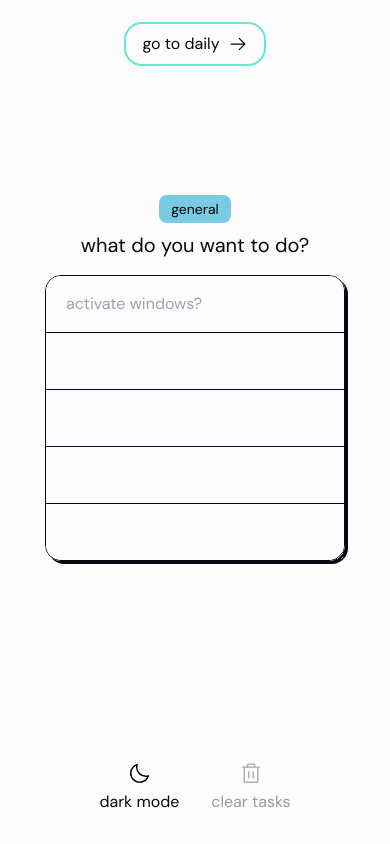
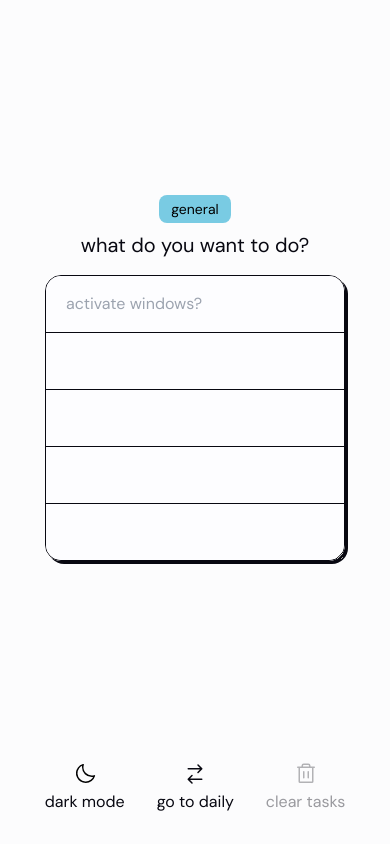
Before and after one commit to LukeberryPi/phived, a React (Vite) app: page / in a window 390 px wide. Built offline with nearby package versions, Linux system fonts and the light colour scheme.

Commit message:
remove mode selector mobile

```diff
--- a/src/components/Daily.tsx
+++ b/src/components/Daily.tsx
@@ -1,13 +1,6 @@
 import { useEffect, useRef } from "react";
 import { HelmetProvider } from "react-helmet-async";
-import {
-  Footer,
-  Header,
-  Message,
-  DailyTasks,
-  Head,
-  ModeSelectorMobile,
-} from "src/components";
+import { Footer, Header, Message, DailyTasks, Head } from "src/components";
 import { DailyTasksContextProvider } from "src/contexts";
 
 export function Daily() {
@@ -55,7 +48,6 @@ export function Daily() {
         <HelmetProvider>
           <Head />
         </HelmetProvider>
-        <ModeSelectorMobile />
         <Header />
         <DailyTasks />
         <Message />
--- a/src/components/Header.tsx
+++ b/src/components/Header.tsx
@@ -2,7 +2,7 @@ import { useEffect, useState } from "react";
 import { useDailyTasksContext, useGeneralTasksContext } from "src/contexts";
 import { HelpMenu, ModeSelector } from "src/components";
 import { handleSetTheme, isDailyPage, isThemeSetToDark } from "src/utils";
-import { Trash, Moon, CaretUp, Sun, Compass } from "src/icons";
+import { Trash, Moon, CaretUp, Sun, Compass, Swap } from "src/icons";
 import { useLocalStorage } from "src/hooks";
 
 export function Header() {
@@ -67,6 +67,14 @@ export function Header() {
           )}
         </button>
         <button
+          onClick={toggleDarkMode}
+          role="switch"
+          className="flex select-none flex-col items-center gap-1 rounded-2xl p-2 text-base text-trueBlack transition-transform active:scale-95 dark:text-trueWhite sm:hidden"
+        >
+          <Swap size={24} />
+          <span>{isDailyPage() ? "go to general" : "go to daily"}</span>
+        </button>
+        <button
           aria-disabled={
             (!isDailyPage() && noGeneralTasks) ||
             (isDailyPage() && noDailyTasks)
--- a/src/components/Home.tsx
+++ b/src/components/Home.tsx
@@ -1,13 +1,6 @@
 import { useEffect, useRef } from "react";
 import { HelmetProvider } from "react-helmet-async";
-import {
-  Footer,
-  Header,
-  Message,
-  GeneralTasks,
-  Head,
-  ModeSelectorMobile,
-} from "src/components";
+import { Footer, Header, Message, GeneralTasks, Head } from "src/components";
 import { GeneralTasksContextProvider } from "src/contexts";
 
 export function Home() {
@@ -55,7 +48,6 @@ export function Home() {
         <HelmetProvider>
           <Head />
         </HelmetProvider>
-        <ModeSelectorMobile />
         <Header />
         <GeneralTasks />
         <Message />
--- a/src/components/ModeSelectorMobile.tsx
+++ /dev/null
@@ -1,20 +0,0 @@
-import { Link } from "react-router-dom";
-import { ArrowRight } from "src/icons";
-import { isDailyPage } from "src/utils";
-
-export function ModeSelectorMobile() {
-  return (
-    <Link
-      aria-keyshortcuts="esc+g+g"
-      to={isDailyPage() ? "/" : "/daily"}
-      className={`absolute top-6 flex items-center gap-2 rounded-2xl px-4 py-2 text-trueBlack ring-2 transition-transform active:scale-95 dark:text-trueWhite sm:hidden ${
-        isDailyPage()
-          ? "ring-berryBlue dark:ring-purpleRain"
-          : "ring-dailyGreen dark:ring-dailyPurple"
-      }`}
-    >
-      go to {isDailyPage() ? "general" : "daily"}
-      <ArrowRight />
-    </Link>
-  );
-}
--- a/src/components/index.ts
+++ b/src/components/index.ts
@@ -5,7 +5,6 @@ export { Head } from "src/components/Head";
 export { Message } from "src/components/Message";
 export { HelpMenu } from "src/components/HelpMenu";
 export { ModeSelector } from "src/components/ModeSelector";
-export { ModeSelectorMobile } from "src/components/ModeSelectorMobile";
 export { Home } from "src/components/Home";
 export { Daily } from "src/components/Daily";
 export { DailyTasks } from "src/components/DailyTasks";
--- /dev/null
+++ b/src/icons/Swap.tsx
@@ -0,0 +1,18 @@
+import type { DefaultSvgProps } from "src/utils";
+
+export function Swap({ className, size = 16 }: DefaultSvgProps) {
+  return (
+    <svg
+      xmlns="http://www.w3.org/2000/svg"
+      width={size}
+      height={size}
+      viewBox="0 0 16 16"
+      className={className}
+    >
+      <path
+        fill="currentColor"
+        d="M10.354 1.646a.5.5 0 0 0-.708.708L11.293 4H3.5a.5.5 0 0 0 0 1h7.793L9.646 6.646a.5.5 0 1 0 .708.708l2.5-2.5a.5.5 0 0 0 0-.708zm-4 7.708a.5.5 0 1 0-.708-.708l-2.5 2.5a.5.5 0 0 0 0 .708l2.5 2.5a.5.5 0 0 0 .708-.708L4.707 12H12.5a.5.5 0 0 0 0-1H4.707z"
+      />
+    </svg>
+  );
+}
--- a/src/icons/index.ts
+++ b/src/icons/index.ts
@@ -1,4 +1,5 @@
 export { DragVertical } from "src/icons/DragVertical";
+export { Swap } from "src/icons/Swap";
 export { Moon } from "src/icons/Moon";
 export { Sun } from "src/icons/Sun";
 export { Trash } from "src/icons/Trash";
```
